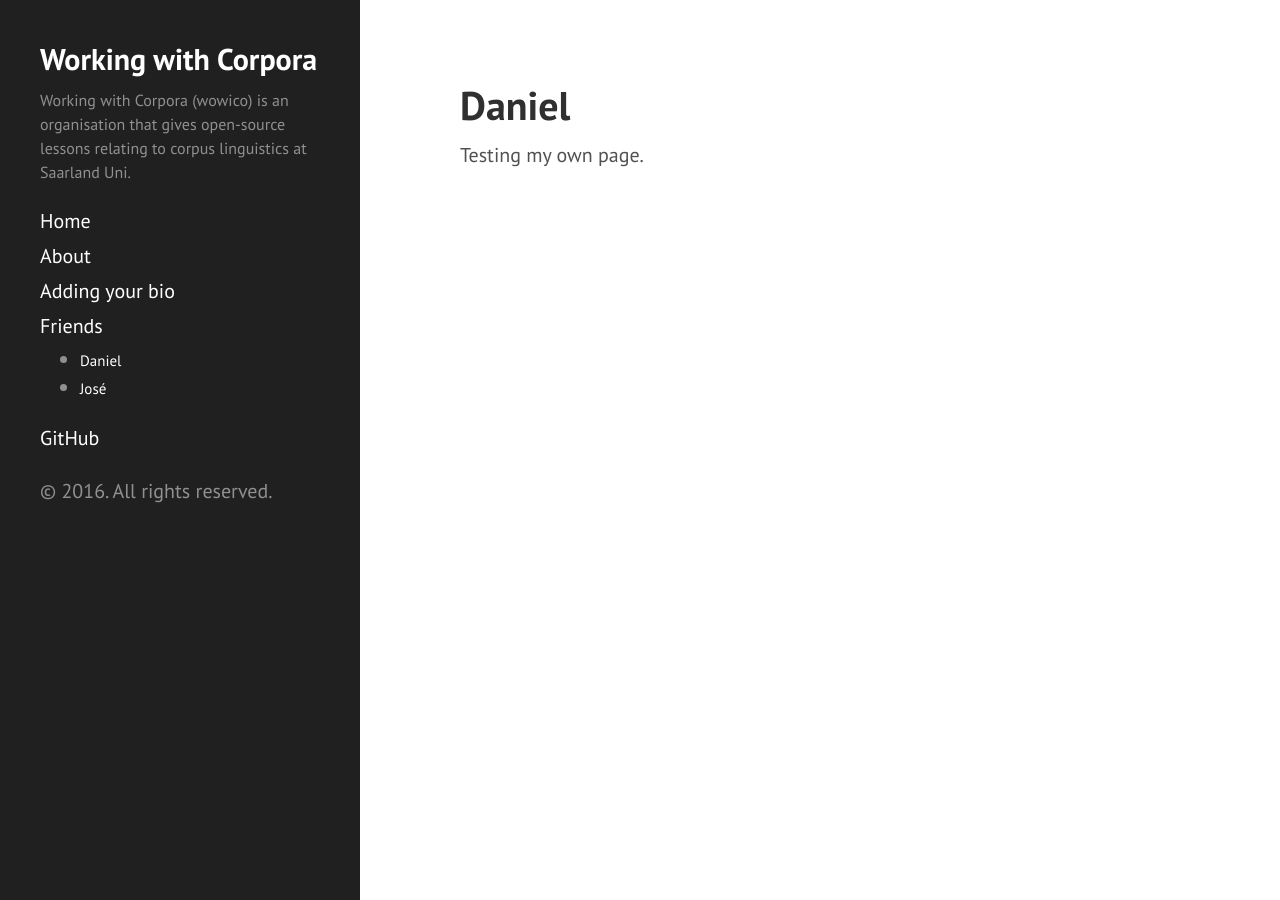
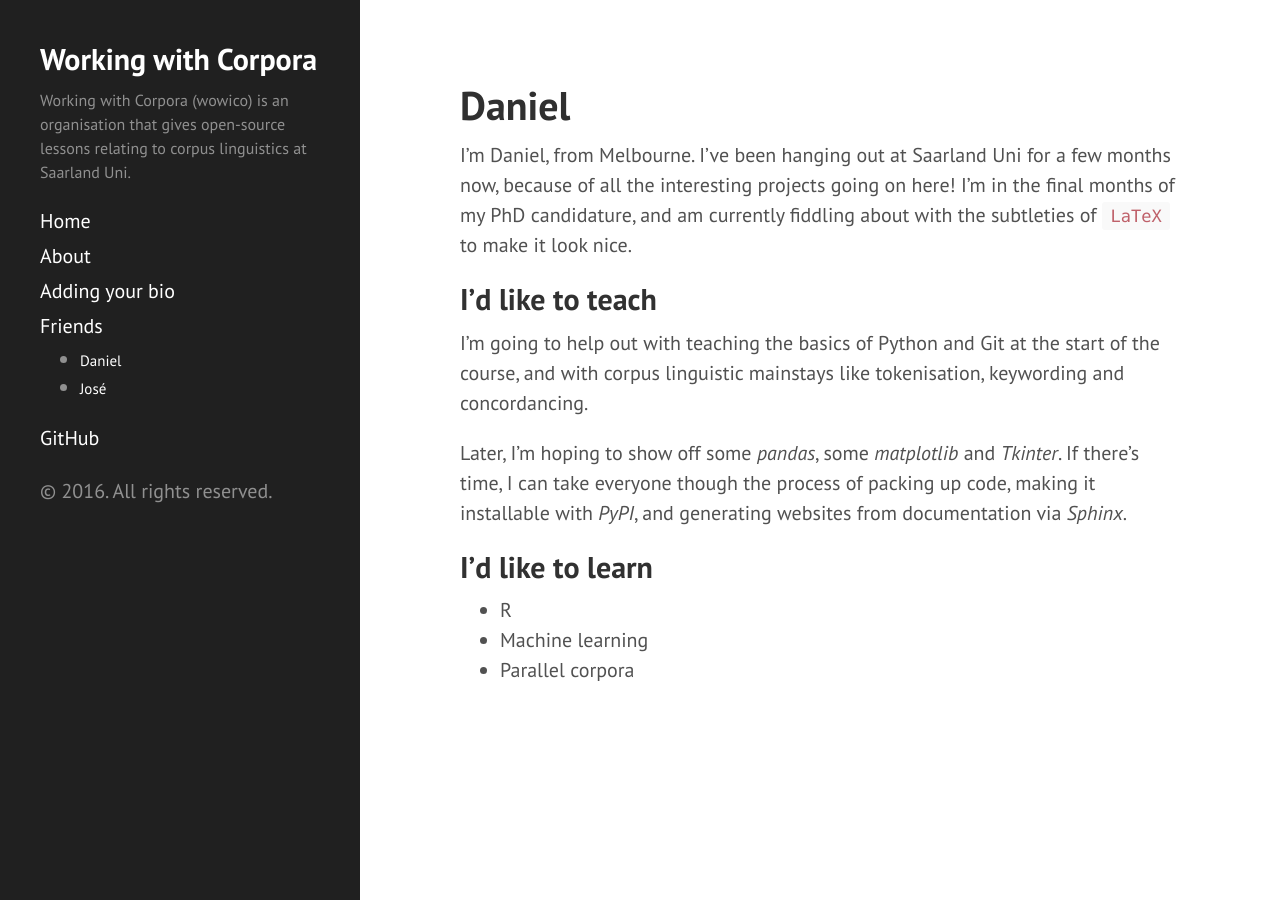
Before and after one commit to wowico/wwc, a Jekyll site: the page built from _friends/daniel.md, in a window 1280 px wide. Built offline with Jekyll 4.4.1, drawn with Linux system fonts in a browser that asks for light colours.

Commit message:
add my bio

```diff
--- a/_friends/daniel.md
+++ b/_friends/daniel.md
@@ -2,4 +2,18 @@
 title: Daniel
 ---
 
-Testing my own page.
+I'm Daniel, from Melbourne. I've been hanging out at Saarland Uni for a few months now, because of all the interesting projects going on here! I'm in the final months of my PhD candidature, and am currently fiddling about with the subtleties of `LaTeX` to make it look nice.
+
+I'd like to teach
+-------------------
+
+I'm going to help out with teaching the basics of Python and Git at the start of the course, and with corpus linguistic mainstays like tokenisation, keywording and concordancing.
+
+Later, I'm hoping to show off some *pandas*, some *matplotlib* and *Tkinter*. If there's time, I can take everyone though the process of packing up code, making it installable with *PyPI*, and generating websites from documentation via *Sphinx*.
+
+I'd like to learn
+-------------------
+
+* R
+* Machine learning
+* Parallel corpora
```
